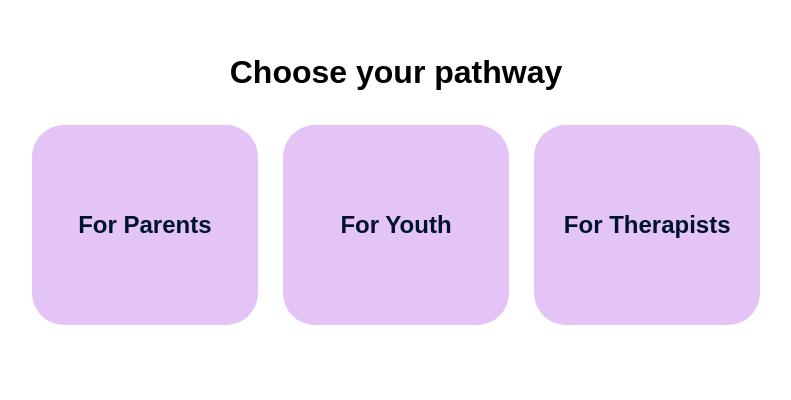
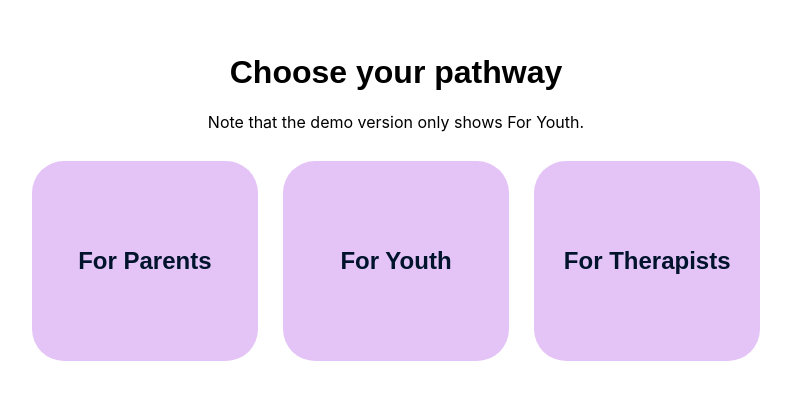
Before and after one commit to priyanshumahey/Purple-Lotus, a React (Create React App) app in the folder site/: page /Home in a window 1280 px wide. Shown: the part 186-586 px from the top of the page, without its empty margins (244-1035 px from the left). Built offline with nearby package versions, Linux system fonts and the light colour scheme.

Commit message:
Update Home.js

```diff
--- a/site/src/Pages/Home/Home.js
+++ b/site/src/Pages/Home/Home.js
@@ -5,6 +5,7 @@ function Homepage() {
     return (
       <div className='Main'>
         <h1>Choose your pathway</h1>
+        <p>Note that the demo version only shows For Youth.</p>
         <Link to="/ForParents">
           <div className="Choice-box" id="1">
           For Parents
```
